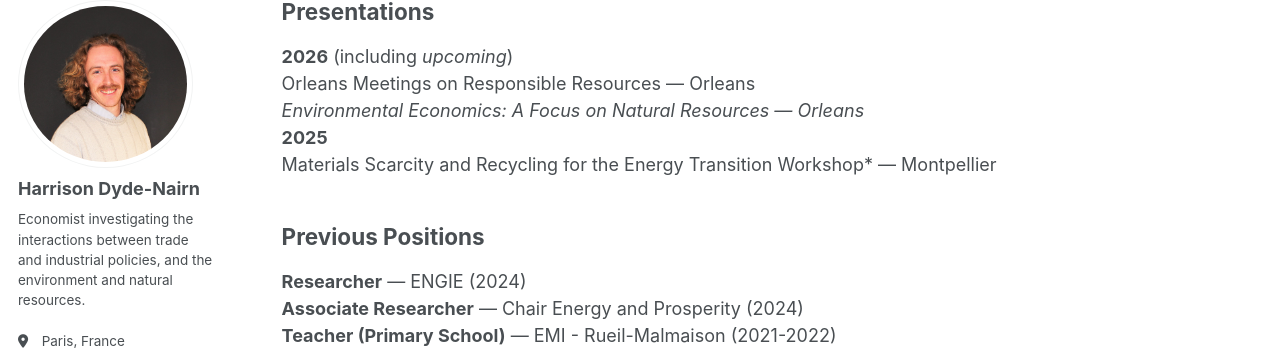
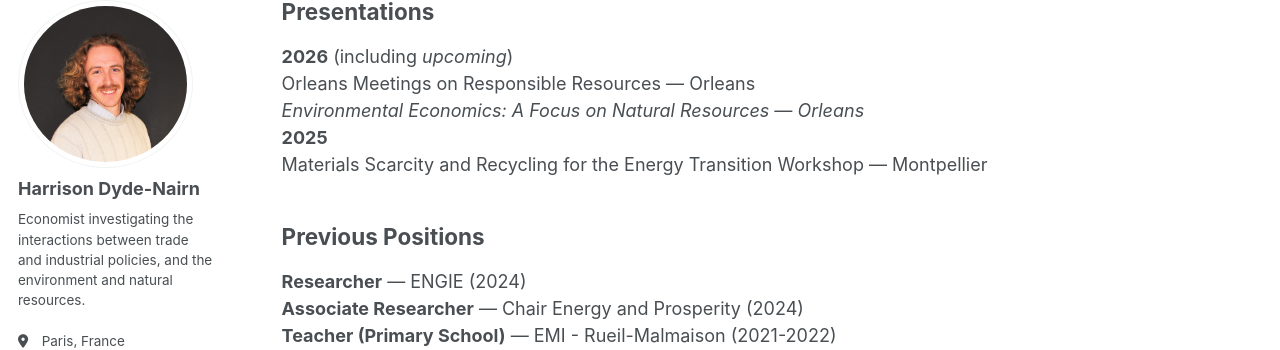
Before and after one commit to hdydenairn/hdydenairn.github.io, a Jekyll site: the page built from _pages/cv.md, in a window 1280 px wide and 900 px high, scrolled down 579 px. Shown: the part 106-456 px from the top of the window. Built offline with Jekyll 4.4.1, drawn with Linux system fonts in a browser that asks for light colours.

Commit message:
Update cv.md

```diff
--- a/_pages/cv.md
+++ b/_pages/cv.md
@@ -29,7 +29,7 @@ redirect_from:
 
  **2026** (including *upcoming*)<br>  Orleans Meetings on Responsible Resources — Orleans <br>
  *Environmental Economics: A Focus on Natural Resources — Orleans* <br>
- **2025** <br> Materials Scarcity and Recycling for the Energy Transition Workshop* — Montpellier
+ **2025** <br> Materials Scarcity and Recycling for the Energy Transition Workshop — Montpellier
 
 
 ## Previous Positions
```
